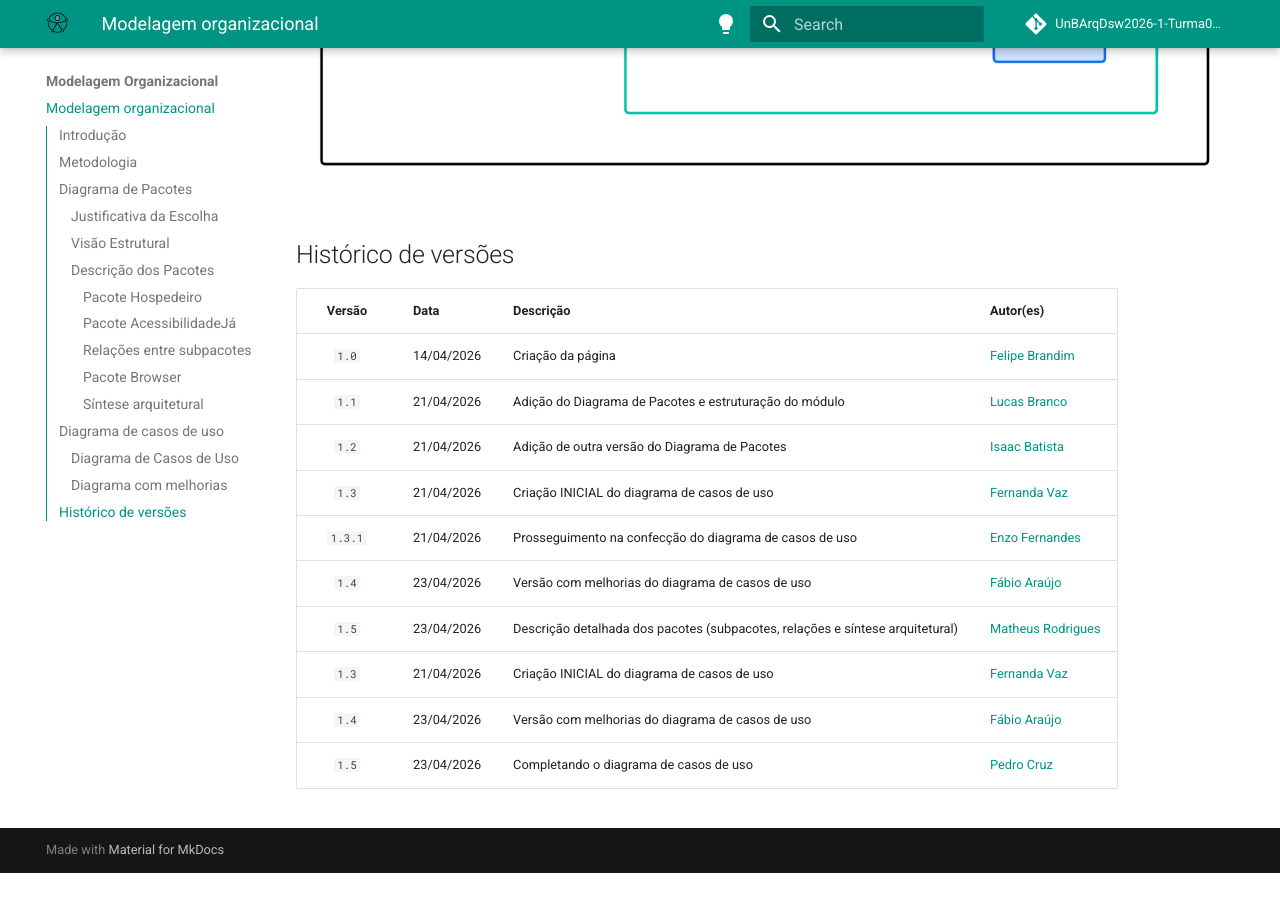
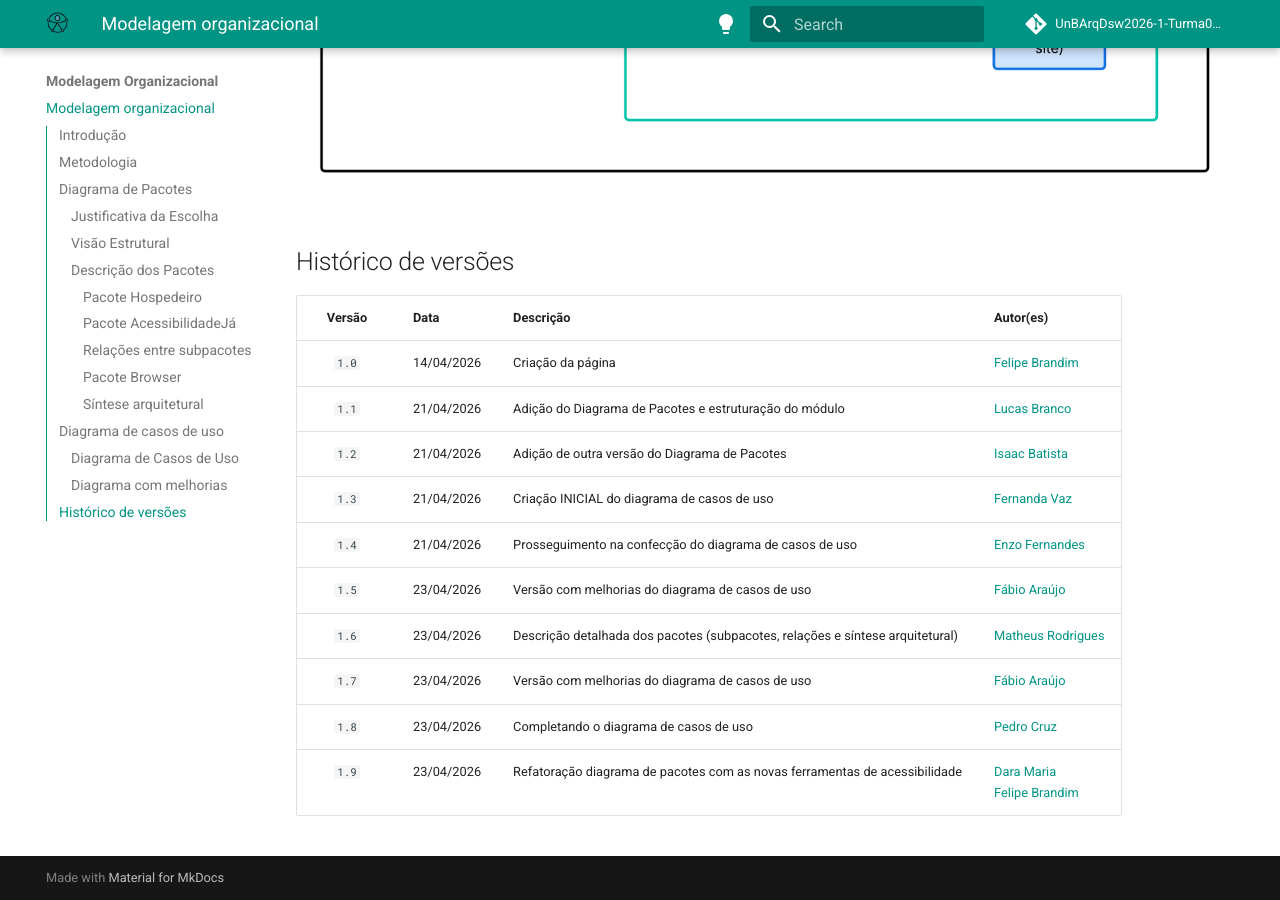
Before and after one commit to UnBArqDsw2026-1-Turma02/2026.01-T02_G4_AcessibilidadeJa_Entrega_02, an MkDocs documentation site: the page built from docs/Modelagem/2.3.ModelagemOrganizacionalCasosDeUso.md, in a window 1280 px wide and 900 px high, scrolled down 7799 px. Built offline with MkDocs 1.6.1 and Material for MkDocs 9.7.7, drawn with Linux system fonts in a browser that asks for light colours; comment, search, counter and statistics services are not loaded; before the commit the page ends 8672 px from its top, so only the background shows below that; some of the changed text lies outside the part shown.

Commit message:
docs: refatora diagrama de pacotes com as novas ferramentas de acessibilidade
Detalhes do commit:
- Integra os recursos do protótipo visual (contraste, zoom, tradutor, etc) na arquitetura.
- Divide o Módulo de Ferramentas em subpacotes lógicos (Visual, Leitura, Cognitivo) para garantir alta coesão.
- Adiciona dependência de API Externa para o Motor Tradutor.

Co-authored-by: Felipe Brandim  <felipe.brandim@gmail.com>

```diff
--- a/docs/Modelagem/2.3.ModelagemOrganizacionalCasosDeUso.md
+++ b/docs/Modelagem/2.3.ModelagemOrganizacionalCasosDeUso.md
@@ -18,11 +18,14 @@
 
 ### Visão Estrutural
 
-![Diagrama de Pacotes da AcessibilidadeJá](../images/diagrama_pacotes1.svg)
+![Diagrama de Pacotes da AcessibilidadeJá](../images/diagrama-pacote-v2.png)
 
-Versão interativa do diagrama no Mermaid: [abrir diagrama](https://mermaid.ai/d/11c87e6c-24af-42f0-b615-8d24fb24e651)
+<!-- Versão interativa do diagrama no Mermaid (Primeira versão do diagrama): [abrir diagrama](https://mermaid.ai/d/11c87e6c-24af-42f0-b615-8d24fb24e651)-->
+Versão interativa do diagrama no Mermaid: [abrir diagrama](https://mermaid.ai/d/54b71df9-3bd2-4532-949e-a08eefc734b7)
 
-_Autoria: Lucas Branco & Matheus Rodrigues_
+
+_Autoria: Lucas Branco & Matheus Rodrigues,
+<br>      Dara Maria & Felipe Brandim_
 
 ---
 
@@ -103,10 +106,10 @@
 |  `1.0`  | 14/04/2026 | Criação da página                                                             | [Felipe Brandim](https://github.com/Felipe-Brandim)  |
 |  `1.1`  | 21/04/2026 | Adição do Diagrama de Pacotes e estruturação do módulo                        | [Lucas Branco](https://github.com/lucasbbranco)      |
 |  `1.2`  | 21/04/2026 | Adição de outra versão do Diagrama de Pacotes                                 | [Isaac Batista](https://github.com/isaacbatista26)   |
-|  `1.3`  | 21/04/2026 | Criação INICIAL do diagrama de casos de uso                                   | [Fernanda Vaz](https://github.com/)                  |
-| `1.3.1` | 21/04/2026 | Prosseguimento na confecção do diagrama de casos de uso                       | [Enzo Fernandes](https://github.com/enzo-fb)         |
-|  `1.4`  | 23/04/2026 | Versão com melhorias do diagrama de casos de uso                              | [Fábio Araújo](https://github.com/fabiofonteles1)    |
-|  `1.5`  | 23/04/2026 | Descrição detalhada dos pacotes (subpacotes, relações e síntese arquitetural) | [Matheus Rodrigues](https://github.com/mrodrigues14) |
 |  `1.3`  | 21/04/2026 | Criação INICIAL do diagrama de casos de uso                                   | [Fernanda Vaz](https://github.com/Fernandavazgit1)   |
-|  `1.4`  | 23/04/2026 | Versão com melhorias do diagrama de casos de uso                              | [Fábio Araújo](https://github.com/fabiofonteles1)    |
-|  `1.5`  | 23/04/2026 | Completando o diagrama de casos de uso                                        | [Pedro Cruz](https://github.com/pfc15)               |
+| `1.4` | 21/04/2026 | Prosseguimento na confecção do diagrama de casos de uso                       | [Enzo Fernandes](https://github.com/enzo-fb)         |
+|  `1.5`  | 23/04/2026 | Versão com melhorias do diagrama de casos de uso                              | [Fábio Araújo](https://github.com/fabiofonteles1)    |
+|  `1.6`  | 23/04/2026 | Descrição detalhada dos pacotes (subpacotes, relações e síntese arquitetural) | [Matheus Rodrigues](https://github.com/mrodrigues14) |
+|  `1.7`  | 23/04/2026 | Versão com melhorias do diagrama de casos de uso                              | [Fábio Araújo](https://github.com/fabiofonteles1)    |
+|  `1.8`  | 23/04/2026 | Completando o diagrama de casos de uso                                        | [Pedro Cruz](https://github.com/pfc15)               |
+|  `1.9`  | 23/04/2026 | Refatoração diagrama de pacotes com as novas ferramentas de acessibilidade                                        | [Dara Maria](https://github.com/daramariabs)    <br>  [Felipe Brandim](https://github.com/Felipe-Brandim)         |
```
Also changed, not shown: docs/images/diagrama-pacote-v2.png (added).
